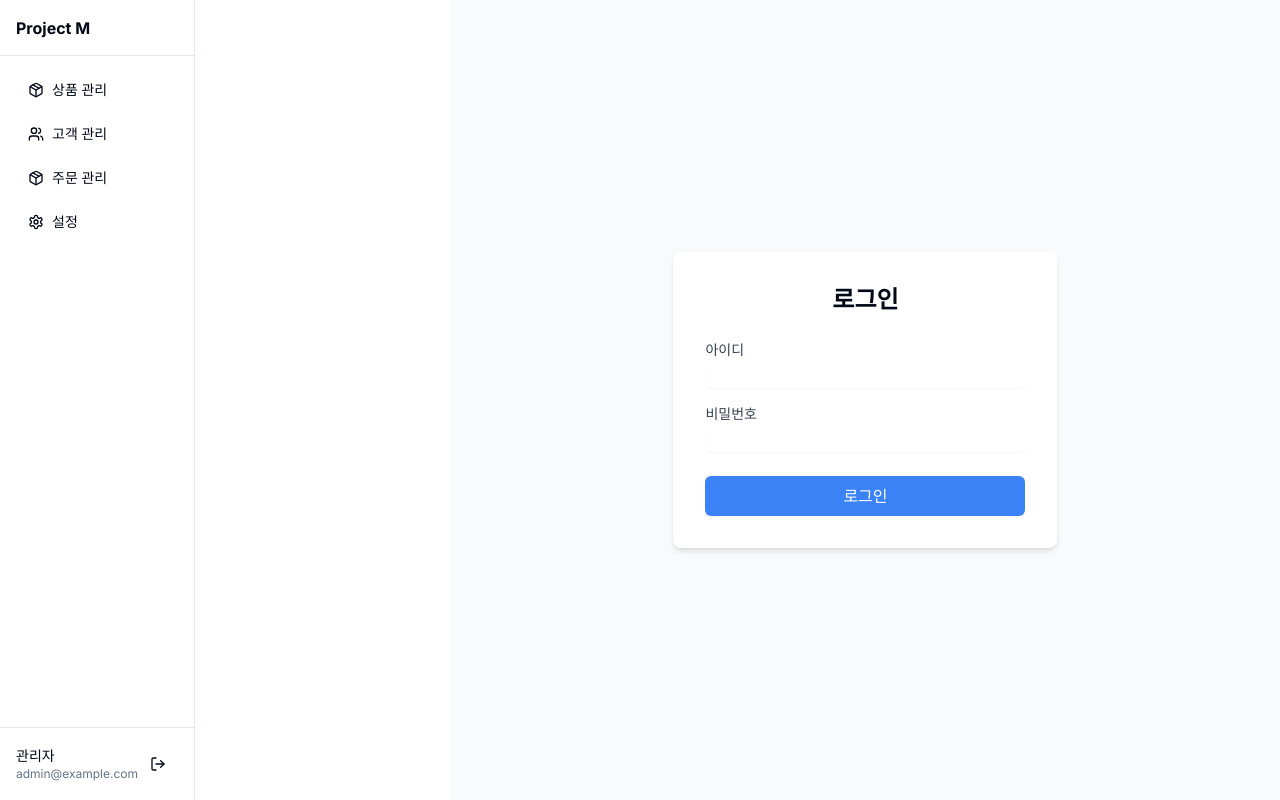
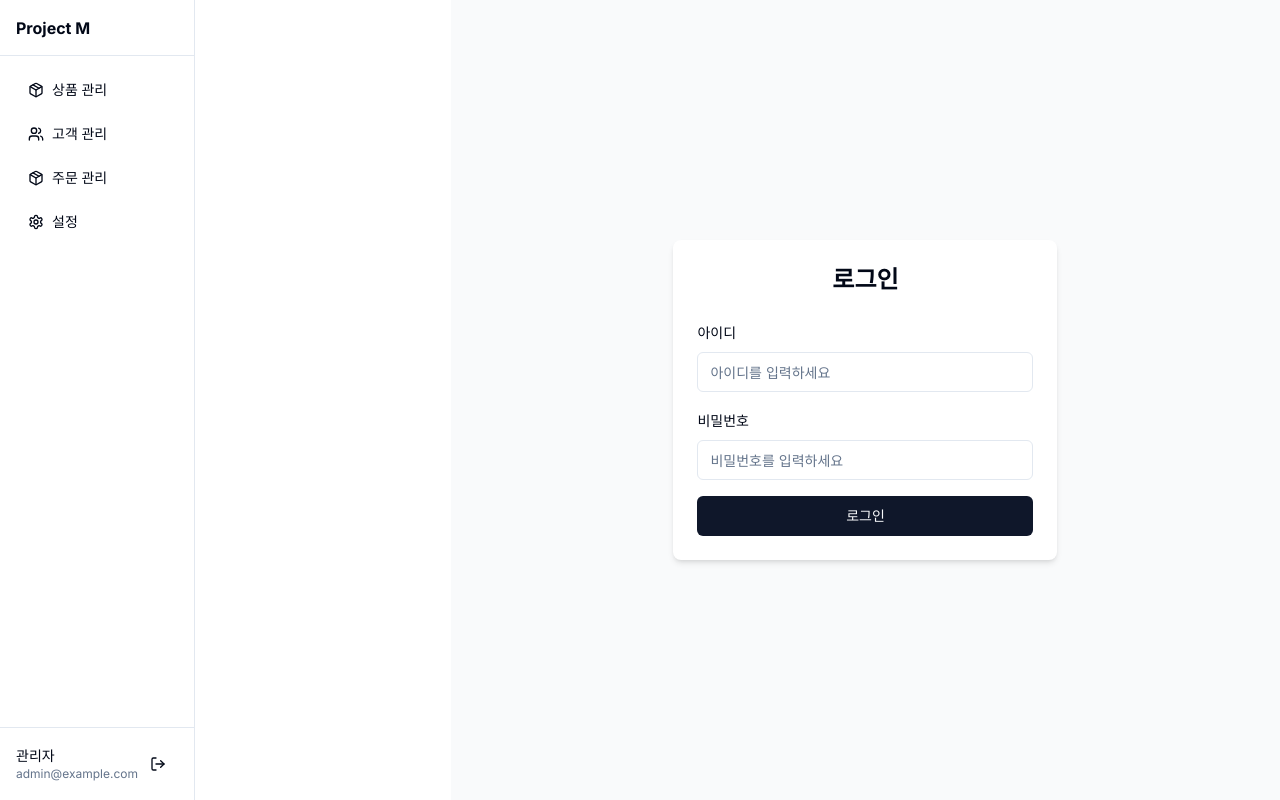
Before and after one commit to hublishing/fnsretail, a Next.js app: page / in a window 1280 px wide. Built offline with nearby package versions, Linux system fonts and the light colour scheme.

Commit message:
20250324-bigqurey

```diff
--- a/app/components/login-form.tsx
+++ b/app/components/login-form.tsx
@@ -10,44 +10,41 @@ interface LoginFormProps {
 
 export function LoginForm({ formAction, error }: LoginFormProps) {
   return (
-    <div className="bg-white p-8 rounded-lg shadow-md w-96">
-      <h1 className="text-2xl font-bold mb-6 text-center">로그인</h1>
+    <div className="w-full max-w-sm p-6 bg-white rounded-lg shadow-md">
+      <h2 className="text-2xl font-bold text-center mb-6">로그인</h2>
       {error && (
         <div className="mb-4 p-3 bg-red-100 text-red-700 rounded-md">
           {error}
         </div>
       )}
-      <form action={formAction}>
-        <div className="mb-4">
-          <label htmlFor="username" className="block text-sm font-medium text-gray-700">
+      <form action={formAction} className="space-y-4">
+        <div className="space-y-2">
+          <label htmlFor="username" className="text-sm font-medium">
             아이디
           </label>
-          <input
-            type="text"
+          <Input
             id="username"
             name="username"
+            type="text"
+            placeholder="아이디를 입력하세요"
             required
-            className="mt-1 block w-full rounded-md border-gray-300 shadow-sm focus:border-blue-500 focus:ring-blue-500"
           />
         </div>
-        <div className="mb-6">
-          <label htmlFor="password" className="block text-sm font-medium text-gray-700">
+        <div className="space-y-2">
+          <label htmlFor="password" className="text-sm font-medium">
             비밀번호
           </label>
-          <input
-            type="password"
+          <Input
             id="password"
             name="password"
+            type="password"
+            placeholder="비밀번호를 입력하세요"
             required
-            className="mt-1 block w-full rounded-md border-gray-300 shadow-sm focus:border-blue-500 focus:ring-blue-500"
           />
         </div>
-        <button
-          type="submit"
-          className="w-full bg-blue-500 text-white py-2 px-4 rounded-md hover:bg-blue-600 focus:outline-none focus:ring-2 focus:ring-blue-500 focus:ring-offset-2"
-        >
+        <Button type="submit" className="w-full">
           로그인
-        </button>
+        </Button>
       </form>
     </div>
   )
```
